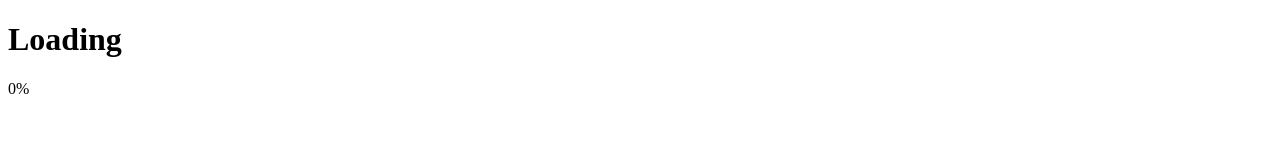
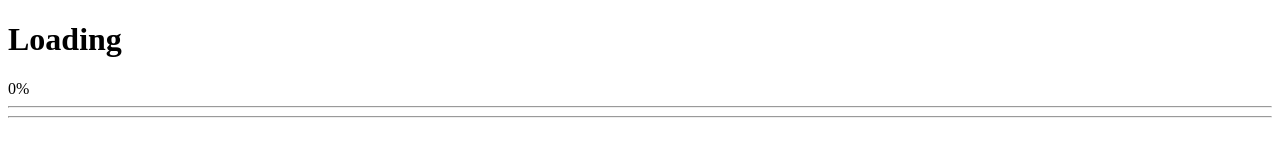
Before and after one commit to KodeKing22/Loading-Bar, a plain HTML site: page index.html in a window 1280 px wide. Drawn offline with Linux system fonts and the light colour scheme.

Commit message:
updated html file with bars and percentages

```diff
--- a/index.html
+++ b/index.html
@@ -10,6 +10,8 @@
     <div class="container">
         <h1>Loading</h1>
         <div class="counter">0%</div>
+        <hr class="loading-bar-back">
+        <hr class="loading-bar-front">
     </div>
 
 </body>
```
